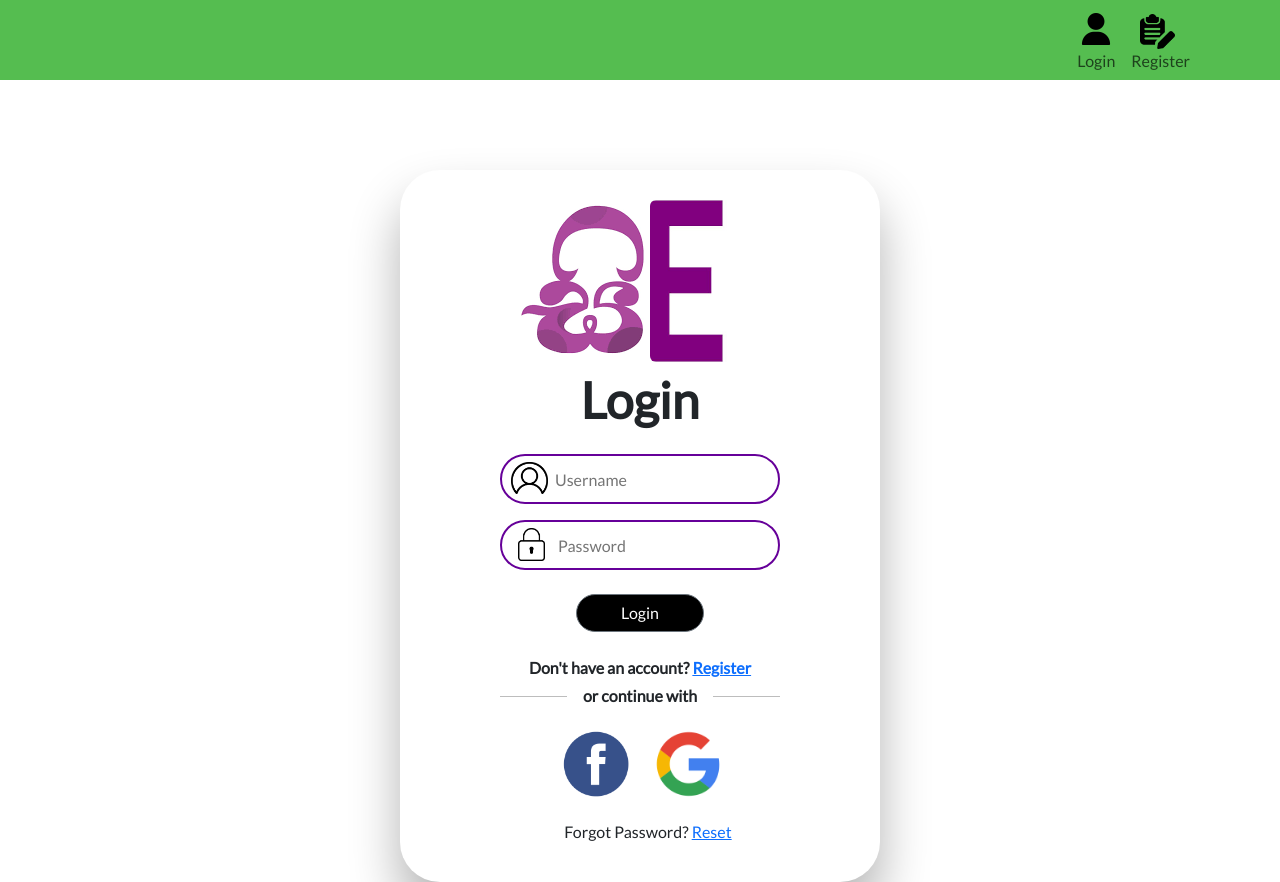
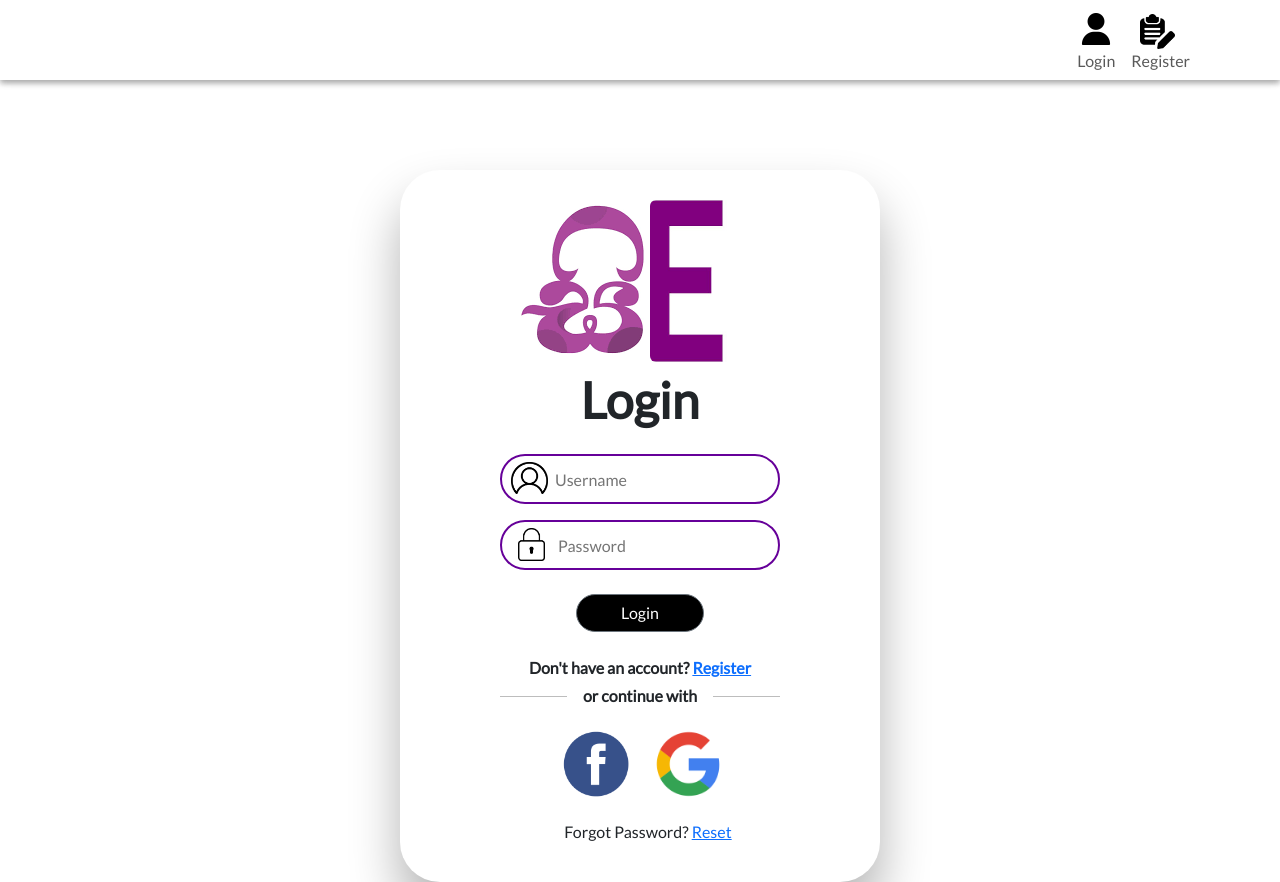
Before and after one commit to chamuda-arangalla/Multi-Translator, a React (Create React App) app in the folder frontend/: page /login in a window 1280 px wide. Built offline with nearby package versions, Linux system fonts and the light colour scheme.

Commit message:
nav bar css

```diff
--- a/frontend/src/components/navbar.css
+++ b/frontend/src/components/navbar.css
@@ -43,7 +43,8 @@
   margin-bottom: 10px;
   width: 100%;
   border: none;
-  background-color: #55bd50;
+  background-color: #ffffff;
+  box-shadow: rgba(0, 0, 0, 0.16) 0px 3px 6px, rgba(0, 0, 0, 0.23) 0px 3px 6px;
   /* border-color: #04195d; */
  /* background: linear-gradient(300deg, #00bfff, #ff4c68, #ef8172);
   background-size: 180% 180%;
```
